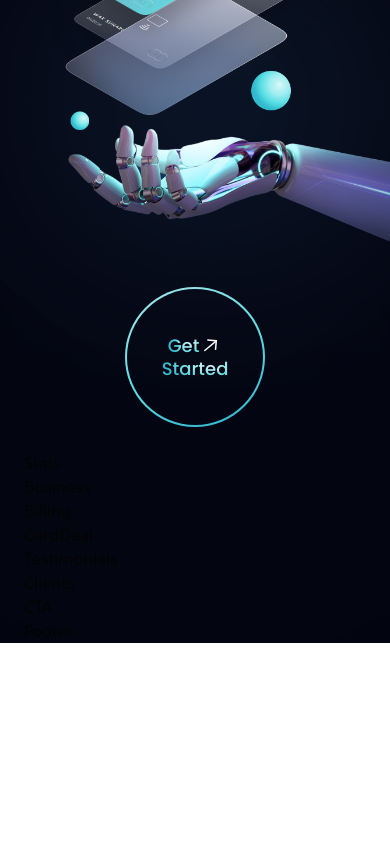
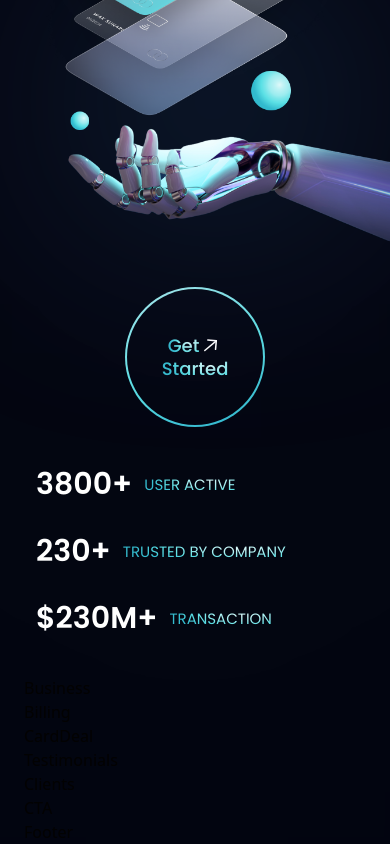
Before and after one commit to Vesku2000/bank_modern_app, a React (Vite) app in the folder bank_modern_app/: page / in a window 390 px wide. Shown: the part 877-1721 px from the top of the page. Before the commit the page ends 1520 px from the top, so only its background shows below. Built offline with nearby package versions, Linux system fonts and the light colour scheme.

Commit message:
stats section added

```diff
--- a/bank_modern_app/src/components/Stats.jsx
+++ b/bank_modern_app/src/components/Stats.jsx
@@ -1,9 +1,22 @@
-import React from 'react'
+import { stats } from "../constants";
+import styles from "../style";
 
-const Stats = () => {
-  return (
-    <div>Stats</div>
-  )
-}
+const Stats = () => (
+  <section className={`${styles.flexCenter} flex-row flex-wrap sm:mb-20 mb-6`}>
+    {stats.map((stat) => (
+      <div
+      key={stat.id}
+      className={`flex-1 flex justify-start items-center flex-row m-3`}
+      >
+        <h4 className="font-poppins font-semibold xs:text-[40px] text-[30px]
+        xs:leading-[53px] leading-[43px] text-white
+        ">{stat.value}</h4>
+        <p className="font-poppins font-normal xs:text-[20px] text-[15px]
+        xs:leading-[26px] leading-[21px] text-gradient uppercase ml-3
+        ">{stat.title}</p>
+      </div>
+    ))}
+  </section>
+)
 
 export default Stats
```
Also changed, not shown: bank_modern_app/src/components/Business.jsx (line endings or trailing spaces).
